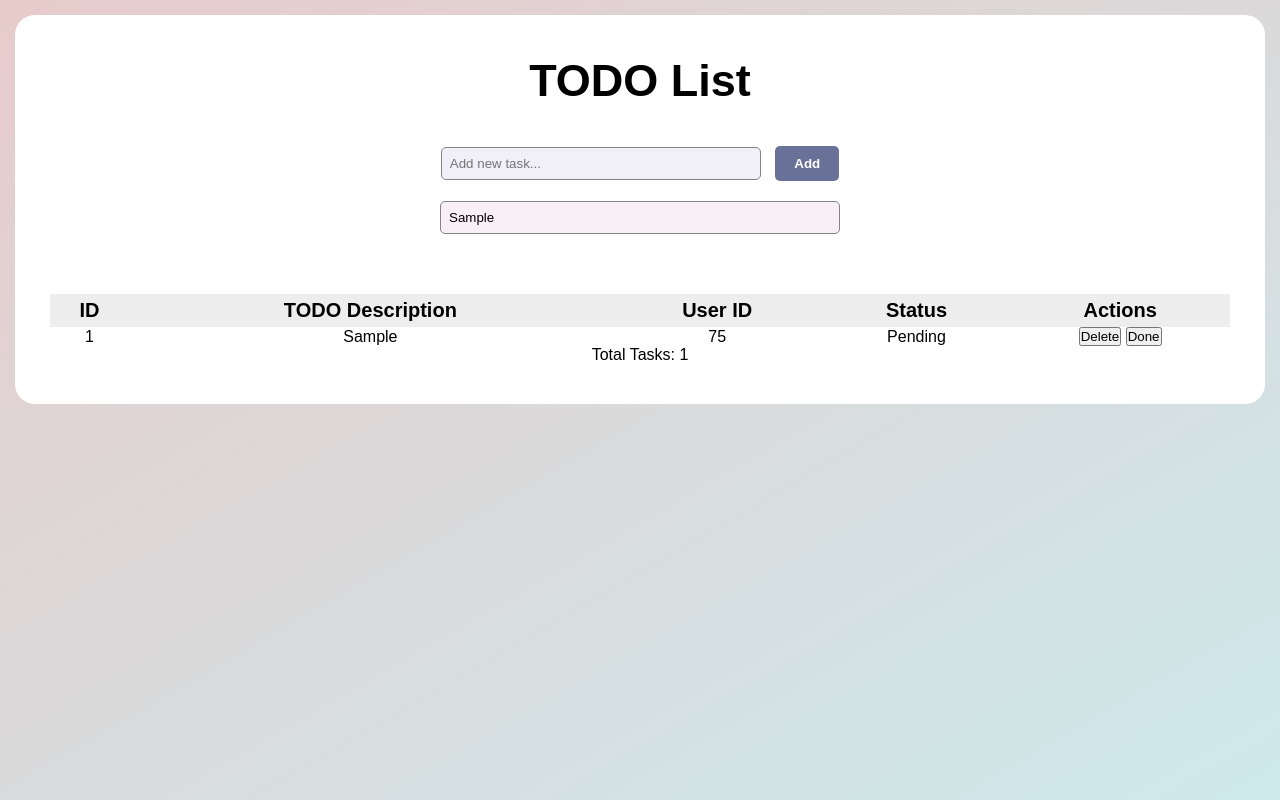
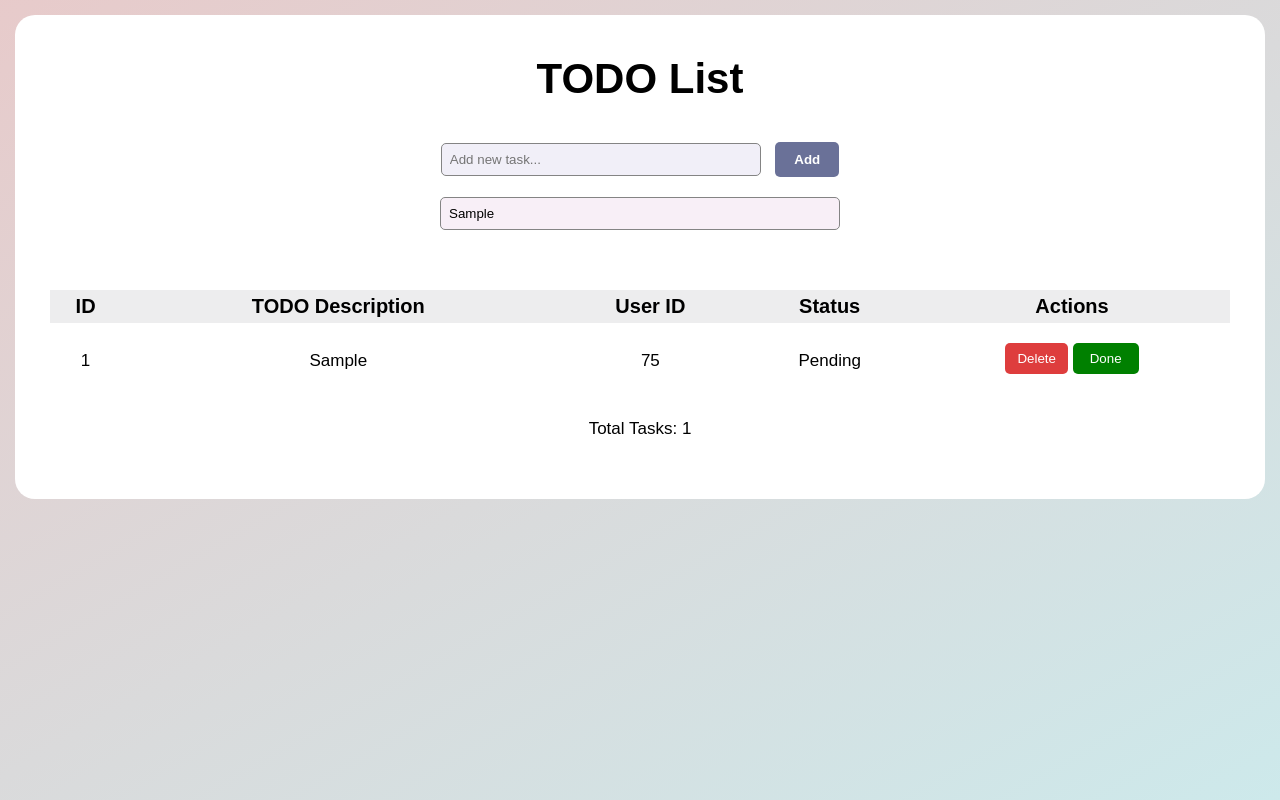
Before and after one commit to Rahaf-Mansour/fts-toDo-list-dom, a plain HTML site: page index.html in a window 1280 px wide. Both pictures are taken after typing "Sample", "Sample" into the empty fields and a click on the button "Add". Drawn offline with Linux system fonts and the light colour scheme; no server answers.

Commit message:
Add styling for the created classes in js

```diff
--- a/style.css
+++ b/style.css
@@ -10,6 +10,10 @@
     min-height: 100vh;
     background: linear-gradient(150deg, rgba(226, 191, 191, 0.821), #cde9eb);
     padding: 15px;
+}
+
+button:hover {
+    opacity: 0.8;
 }
 
 .to-do-top, .to-do-bottom {
@@ -25,7 +29,7 @@
 }
 
 .to-do-top .app-title {
-    font-size: 45px;
+    font-size: 42px;
 }
 
 .form-container {
@@ -77,3 +81,38 @@
     font-size: 20px;
     padding: 5px;
 }
+
+td {
+    font-size: 17px;
+    padding: 20px 0px;
+}
+
+td:hover {
+    cursor: pointer;
+}
+
+.table-list .delete-btn, .table-list .complete-btn {
+    outline: none;
+    border: none;
+    border-radius: 5px;
+    font-weight: 500;
+    cursor: pointer;
+}
+
+.table-list .delete-btn {
+    background-color: #db2b2be9;
+    color: #fff;
+    margin-bottom: 5px;
+    padding: 8px 12px;
+}
+
+.table-list .complete-btn {
+    background-color: green;
+    color: #fff;
+    padding: 8px 17px;
+}
+
+.completed-task {
+    color: #6c7878b5;
+    text-decoration: line-through;
+}
```
